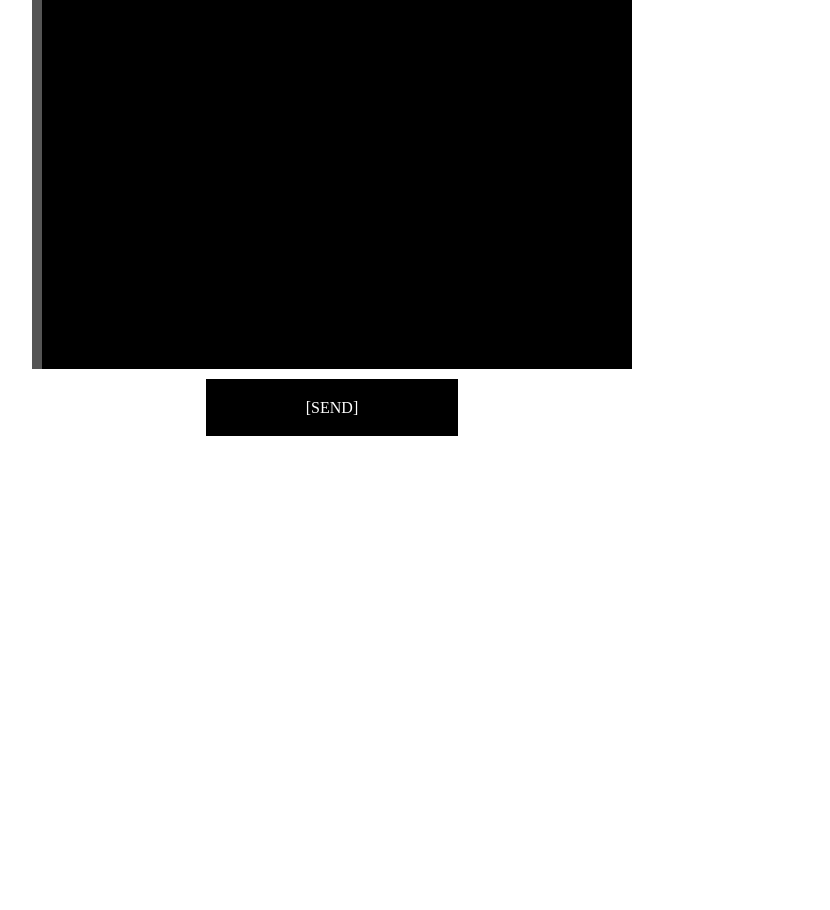
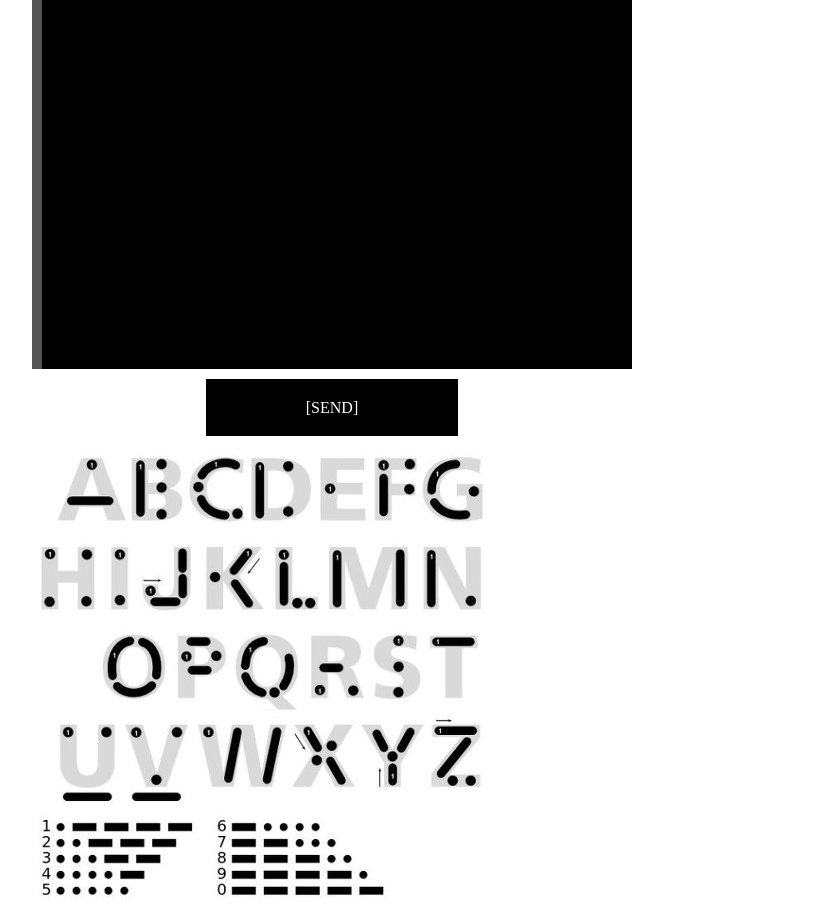
Before and after one commit to Powering111/Morse, a plain HTML site: page index.html in a window 1280 px wide. Shown: the part 131-1041 px from the top of the page, without its empty margins (308-1138 px from the left). Before the commit the page ends 800 px from the top, so only its background shows below. Drawn offline with Linux system fonts and the light colour scheme.

Commit message:
Update index.html

```diff
--- a/index.html
+++ b/index.html
@@ -29,6 +29,7 @@
     <div id="sender">
       <a id = "key" href="#">[SEND]</a>
     </div>
+    <img src="image.jpeg" id="helperimg">
     <div id="setting">
       <a onclick="setting()" href="#" id="settingexpand">Setting</a>
       <div id="settings">
```
